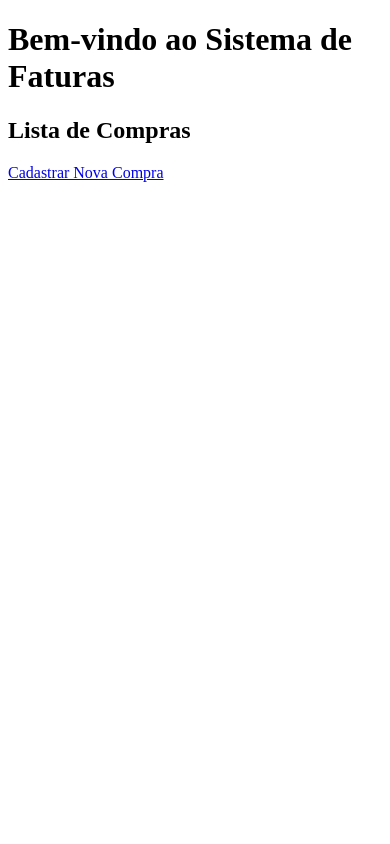
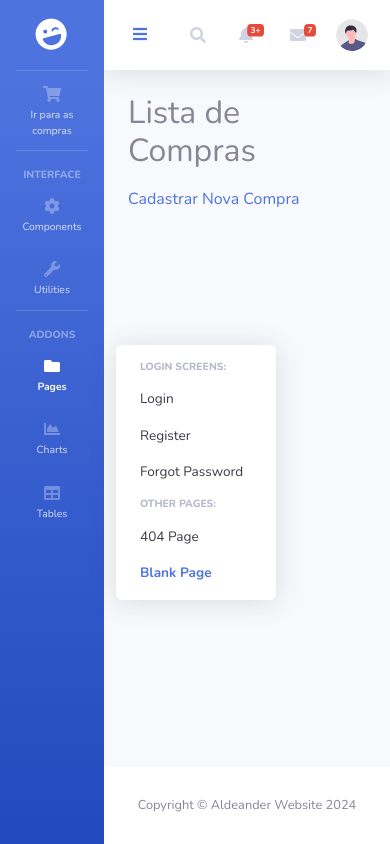
Before and after one commit to aldeandersantos/Django_Faturas2.0, a Django app: page /lista/ in a window 390 px wide. Run offline with Django 5.2, Linux system fonts and the light colour scheme; the visitor is signed in with stand-in values (Sample User, id 1); data that the repository does not hold is empty; some libraries are stand-ins or nearby versions.

Commit message:
feat/front end aprimorado

```diff
--- a/faturas/views.py
+++ b/faturas/views.py
@@ -6,7 +6,8 @@ from faturas.forms import CompraForm
 
 
 def home(request):
-    return render(request, 'faturas/index.html')
+    return render(request, 'faturas/home.html')
+
 
 @login_required
 def cadastrar_compra(request):
--- a/server/urls.py
+++ b/server/urls.py
@@ -1,8 +1,15 @@
 from django.contrib import admin
 from django.urls import path, include
+from django.conf.urls import handler404
+from django.shortcuts import render
 
 urlpatterns = [
     path('admin/', admin.site.urls),
     path('', include('faturas.urls')),
     path('accounts/', include('django.contrib.auth.urls')),
 ]
+
+def custom_404(request, exception):
+    return render(request, 'faturas/404.html', status=404)
+
+handler404 = custom_404
--- a/templates/faturas/index.html
+++ b/templates/faturas/base.html
@@ -32,11 +32,11 @@
         <ul class="navbar-nav bg-gradient-primary sidebar sidebar-dark accordion" id="accordionSidebar">
 
             <!-- Sidebar - Brand -->
-            <a class="sidebar-brand d-flex align-items-center justify-content-center" href="index.html">
+            <a class="sidebar-brand d-flex align-items-center justify-content-center" href="{% url 'faturas:home' %}">
                 <div class="sidebar-brand-icon rotate-n-15">
                     <i class="fas fa-laugh-wink"></i>
                 </div>
-                <div class="sidebar-brand-text mx-3"> FATURAS <sup></sup></div>
+                <div class="sidebar-brand-text mx-3"> Faturas <sup></sup></div>
             </a>
 
             <!-- Divider -->
@@ -111,7 +111,7 @@
                     data-parent="#accordionSidebar">
                     <div class="bg-white py-2 collapse-inner rounded">
                         <h6 class="collapse-header">Login Screens:</h6>
-                        <a class="collapse-item" href="login.html">Login</a>
+                        <a class="collapse-item" href="{% url 'login' %}">Login</a>
                         <a class="collapse-item" href="register.html">Register</a>
                         <a class="collapse-item" href="forgot-password.html">Forgot Password</a>
                         <div class="collapse-divider"></div>
@@ -161,7 +161,7 @@
                         <i class="fa fa-bars"></i>
                     </button>
 
-                    <!-- Topbar Search -->
+                    <!-- Topbar Search #comentado
                     <form
                         class="d-none d-sm-inline-block form-inline mr-auto ml-md-3 my-2 my-md-0 mw-100 navbar-search">
                         <div class="input-group">
@@ -174,6 +174,7 @@
                             </div>
                         </div>
                     </form>
+                    -->
 
                     <!-- Topbar Navbar -->
                     <ul class="navbar-nav ml-auto">
@@ -328,11 +329,9 @@
 
                                 {% if request.user.is_authenticated %}
                                     <span class="mr-2 d-none d-lg-inline text-gray-600 small">{{ request.user.username|capfirst }}</span>
-                                {% else %}
-                                    <span class="mr-2 d-none d-lg-inline text-gray-600 small">Bem vindo</span>
+                                    <img class="img-profile rounded-circle"
+                                        src="{% static 'img/undraw_profile.svg' %}">
                                 {% endif %}
-                                <img class="img-profile rounded-circle"
-                                    src="{% static 'img/undraw_profile.svg' %}">
                             </a>
                             {% if request.user.is_authenticated %}
                                 <!-- Dropdown - User Information -->
@@ -376,7 +375,11 @@
                 <div class="container-fluid">
 
                     <!-- Page Heading -->
-                    <h1 class="h3 mb-4 text-gray-800">Pagina inicial</h1>
+                    {% block content %}
+                    {% endblock %}
+                    {% if not request.user.is_authenticated %}
+                        <p>Faça o login para acessar suas compras e faturas.</p>
+                    {% endif %}
 
                 </div>
                 <!-- /.container-fluid -->
--- a/templates/faturas/cadastrar_compra.html
+++ b/templates/faturas/cadastrar_compra.html
@@ -1,6 +1,12 @@
+{% extends "faturas/base.html" %}
+{% load static %}
+
+{% block content %}
     <h2>Cadastrar Compra</h2>
     <form method="post">
         {% csrf_token %}
         {{ form.as_p }}
         <button type="submit">Cadastrar</button>
     </form>
+    <a href="{% url 'faturas:lista_compras' %}">Voltar para Lista de Compras</a>
+{% endblock %}
--- a/templates/faturas/lista_compras.html
+++ b/templates/faturas/lista_compras.html
@@ -1,14 +1,7 @@
+{% extends "faturas/base.html" %}
 {% load static %}
 
-<!DOCTYPE html>
-<html lang="en">
-<head>
-    <meta charset="UTF-8">
-    <meta name="viewport" content="width=device-width, initial-scale=1.0">
-    <title>Index</title>
-</head>
-<body>
-    <h1>Bem-vindo ao Sistema de Faturas</h1>
+{% block content %}
     <h2>Lista de Compras</h2>
     <ul>
         {% for compra in compras %}
@@ -16,5 +9,4 @@
         {% endfor %}
     </ul>
     <a href="{% url 'faturas:cadastrar_compra' %}">Cadastrar Nova Compra</a>
-</body>
-</html>
+{% endblock %}
```
Also changed, not shown: templates/faturas/404.html (added, +10 -0 lines), templates/faturas/home.html (+5 -11 lines). Lines whose indentation alone changed are shown as unchanged.
